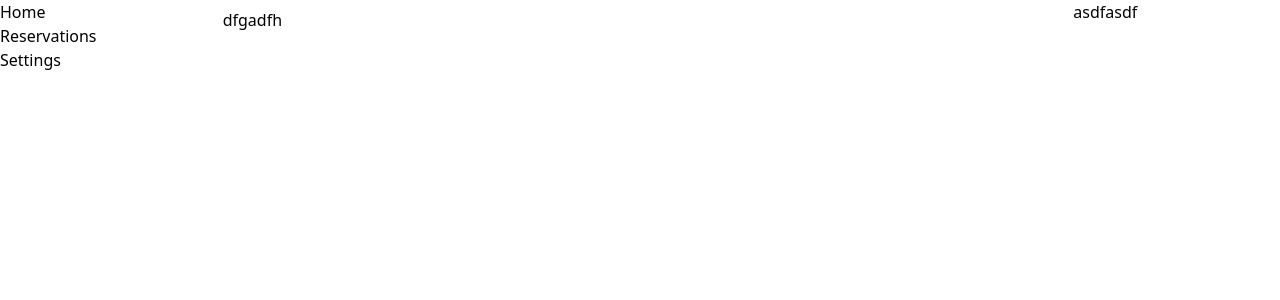
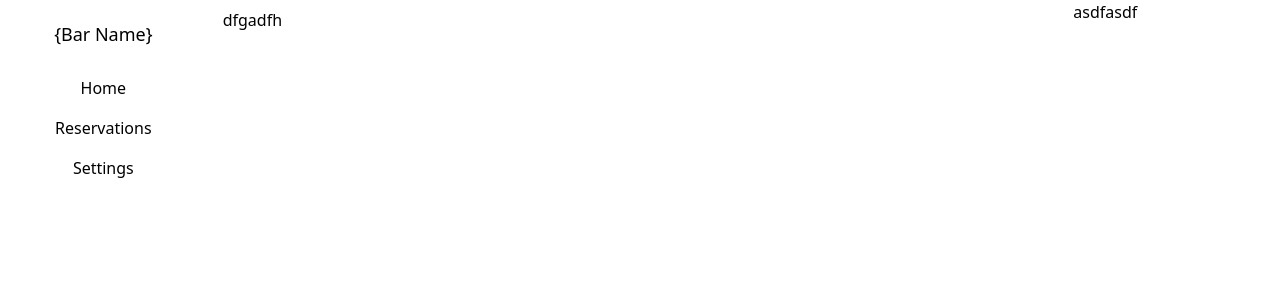
Before and after one commit to kiks12/Cheers-Business, a Next.js app: page / in a window 1280 px wide. Shown: the top 300 px of the page. Built offline with nearby package versions, Linux system fonts and the light colour scheme.

Commit message:
sidebar restyle

```diff
--- a/src/Components/Left-Side-Bar/sidebar.tsx
+++ b/src/Components/Left-Side-Bar/sidebar.tsx
@@ -1,17 +1,18 @@
 import React from "react";
 
 const Sidebar: React.FC = () => {
-    return (
-        <div>
-            <nav>
-                <ul>
-                    <li>Home</li>
-                    <li>Reservations</li>
-                    <li>Settings</li>
-                </ul>
-            </nav>
-        </div>
-    )
-}
+	return (
+		<div>
+			<nav className="flex flex-col items-center justify-center">
+				<h1 className="py-5 text-lg">{"{Bar Name}"}</h1>
+				<ul className="flex flex-col w-full">
+					<li className="h-10 flex items-center justify-center hover:bg-gray-100 cursor-pointer transition-all">Home</li>
+					<li className="h-10 flex items-center justify-center hover:bg-gray-100 cursor-pointer transition-all">Reservations</li>
+					<li className="h-10 flex items-center justify-center hover:bg-gray-100 cursor-pointer transition-all">Settings</li>
+				</ul>
+			</nav>
+		</div>
+	);
+};
 
 export default Sidebar;
```
